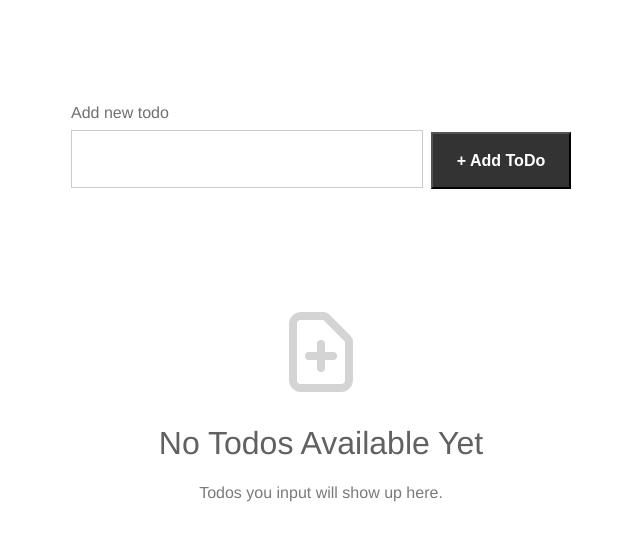
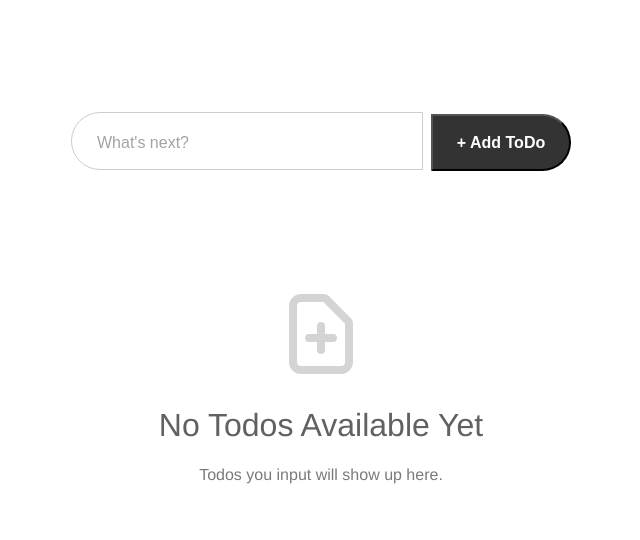
Before and after one commit to abSarpong/vue-todo-app, a Vue app: page /#/ in a window 1280 px wide. Shown: the top 540 px of the page, without its empty margins (319-959 px from the left). Built offline with nearby package versions, Linux system fonts and the light colour scheme.

Commit message:
add edit component

```diff
--- a/src/components/AddToDo.vue
+++ b/src/components/AddToDo.vue
@@ -1,11 +1,8 @@
 <template>
   <div>
     <form @submit.prevent="onSubmit" action>
-      <div>
-        <label for>Add new todo</label>
-      </div>
       <div class="form-style">
-        <input type="text" v-model="newTodo" />
+        <input type="text" v-model="newTodo" placeholder="What's next?" />
         <button type="submit" class="primary-button">
           + Add ToDo
         </button>
@@ -38,12 +35,29 @@ label {
 }
 input[type="text"] {
   margin: 8px 0 16px 0px;
-  padding: 8px;
+  padding: 8px 25px;
   font-size: 20px;
   margin-right: 8px;
-  width: 334px;
+  width: 300px;
   border: 1px solid #cccccc;
   height: 40px;
+  border-top-left-radius: 50px;
+  border-bottom-left-radius: 50px;
+}
+input[type="text"]:focus {
+  margin: 8px 0 16px 0px;
+  padding: 8px 25px;
+  font-size: 20px;
+  margin-right: 8px;
+  width: 300px;
+  border: 1px solid #cccccc;
+  height: 40px;
+  border-top-left-radius: 50px;
+  border-bottom-left-radius: 50px;
+}
+::placeholder {
+  font-size: 16px;
+  color: #a3a3a3;
 }
 .primary-button {
   padding: 8px 12px;
@@ -53,5 +67,7 @@ input[type="text"] {
   font-weight: 600;
   height: 57px;
   width: 140px;
+  border-top-right-radius: 50px;
+  border-bottom-right-radius: 50px;
 }
 </style>
--- /dev/null
+++ b/src/components/EditToDo.vue
@@ -0,0 +1,5 @@
+<template>
+  <div>
+    Edit Todo Component
+  </div>
+</template>
--- a/src/components/TodoItem.vue
+++ b/src/components/TodoItem.vue
@@ -11,20 +11,35 @@
           />
           {{ todo }}
         </span>
+        <span>
+          <span class="edit-icon">
+            <svg
+              xmlns="http://www.w3.org/2000/svg"
+              viewBox="0 0 20 20"
+              fill="#3867d6"
+              style="width: 16px"
+              @click="editTodo"
+            >
+              <path
+                d="M13.586 3.586a2 2 0 112.828 2.828l-.793.793-2.828-2.828.793-.793zM11.379 5.793L3 14.172V17h2.828l8.38-8.379-2.83-2.828z"
+              />
+            </svg>
+          </span>
           <span class="delete-icon">
             <svg
               xmlns="http://www.w3.org/2000/svg"
               viewBox="0 0 20 20"
-            fill="#333333"
+              fill="#e74c3c"
               style="width: 16px"
               @click="deleteTodo"
             >
               <path
                 fill-rule="evenodd"
-              d="M4.293 4.293a1 1 0 011.414 0L10 8.586l4.293-4.293a1 1 0 111.414 1.414L11.414 10l4.293 4.293a1 1 0 01-1.414 1.414L10 11.414l-4.293 4.293a1 1 0 01-1.414-1.414L8.586 10 4.293 5.707a1 1 0 010-1.414z"
+                d="M9 2a1 1 0 00-.894.553L7.382 4H4a1 1 0 000 2v10a2 2 0 002 2h8a2 2 0 002-2V6a1 1 0 100-2h-3.382l-.724-1.447A1 1 0 0011 2H9zM7 8a1 1 0 012 0v6a1 1 0 11-2 0V8zm5-1a1 1 0 00-1 1v6a1 1 0 102 0V8a1 1 0 00-1-1z"
                 clip-rule="evenodd"
               />
             </svg>
+          </span>
         </span>
       </p>
     </div>
@@ -47,6 +62,9 @@ export default {
   methods: {
     deleteTodo: function() {
       this.$emit("delete-todo");
+    },
+    editTodo: function() {
+      this.$emit("edit-todo");
     },
   },
 };
@@ -75,7 +93,13 @@ p {
 }
 .delete-icon {
   padding: 6px 5px 2px 5px;
-  background-color: #e1e1e1;
+  background-color: rgb(248, 182, 175, 0.4);
   border-radius: 50%;
 }
+.edit-icon {
+  padding: 6px 5px 2px 5px;
+  background-color: rgba(199, 224, 243, 0.4);
+  border-radius: 50%;
+  margin-right: 16px;
+}
 </style>
```
Also changed, not shown: src/components/Todos.vue (deleted, +0 -21 lines). Lines whose indentation alone changed are shown as unchanged.
